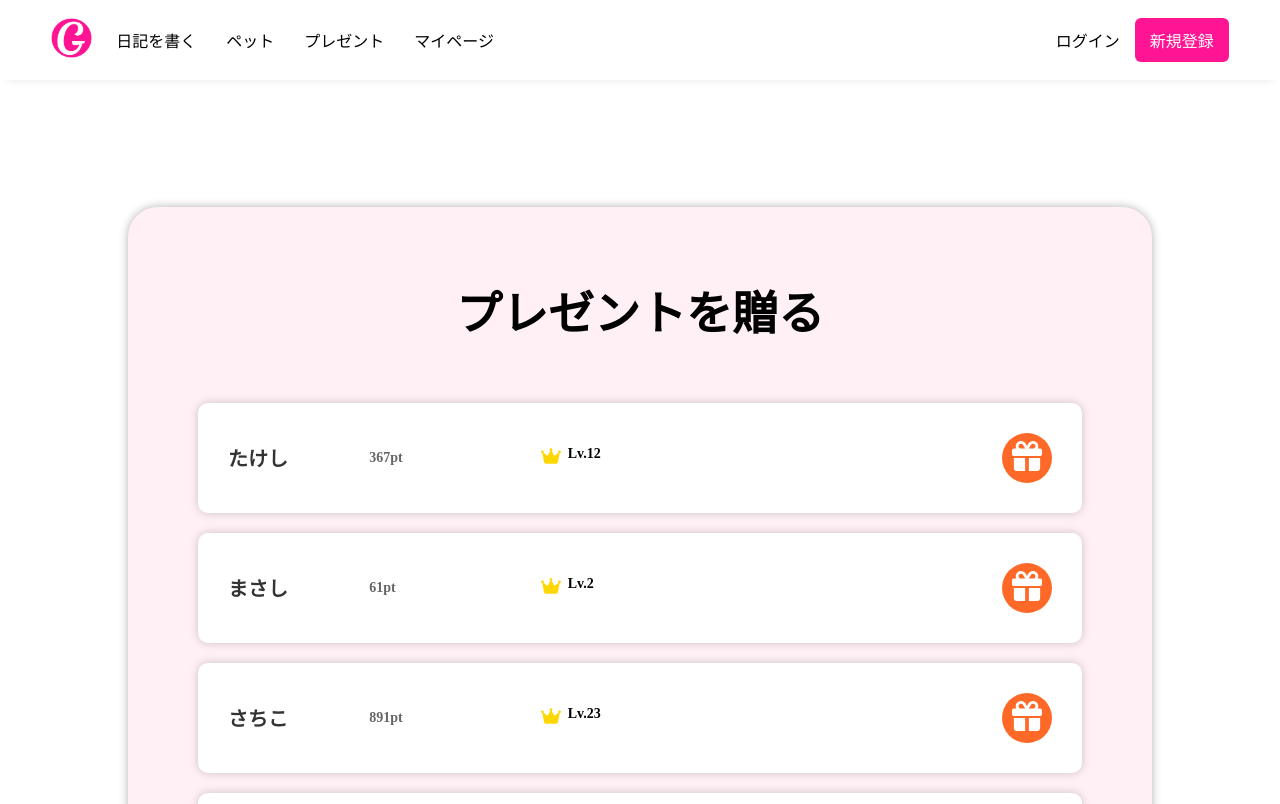
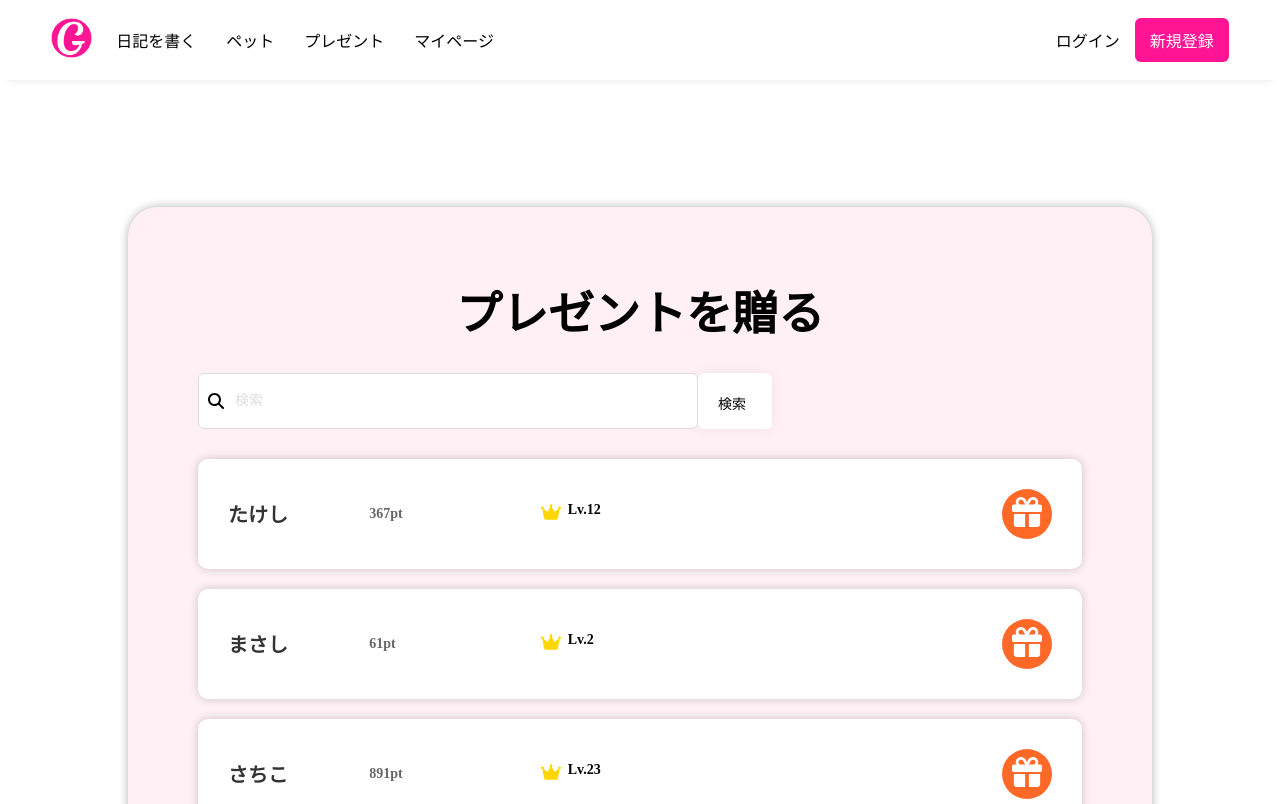
Before and after one commit to motokikonnno/positive-front, a Next.js app: page /Present in a window 1280 px wide. Shown: the top 804 px of the page. Built offline with nearby package versions, Linux system fonts and the light colour scheme.

Commit message:
検索フォーム仮作成

```diff
--- /dev/null
+++ b/src/components/InputSearch.tsx
@@ -0,0 +1,30 @@
+import styles from "../styles/components/InputSearch.module.scss";
+import Image from "next/image";
+import React, { FC } from "react";
+
+type InputSearchType = {
+  searchInputText: string;
+  handleChange: (inputValueText: string) => void;
+};
+
+// eslint-disable-next-line react/display-name
+export const InputSearch: FC<InputSearchType> = React.memo(({ searchInputText, handleChange }) => {
+  return (
+    <div className={styles.inputWrap}>
+
+      <div className={styles.inputElement}>
+        <Image src={"/icon/search.svg"} width={16} height={16} alt="search" />
+      </div>
+      <input
+        type="text"
+        placeholder="検索"
+        className={styles.inputSearch}
+        value={searchInputText}
+        onChange={(e) => {
+          handleChange(e.target.value);
+        }}
+      />
+
+    </div>
+  );
+});
--- a/src/pages/Present.tsx
+++ b/src/pages/Present.tsx
@@ -1,14 +1,25 @@
 import type { NextPage } from "next";
-import { useState } from "react";
+import { useState, useCallback } from "react";
+import { InputSearch } from "../components/InputSearch";
 import { Layout } from "../components/Layout";
 import { PresentList } from "../components/PresentList";
 import styles from "../styles/pages/Present.module.scss";
 
 const Present: NextPage = () => {
+  const [SearchInputText, setSearchInputText] = useState("");
+
+  const handleChange = useCallback((e: string) => {
+    setSearchInputText(e);
+  }, [SearchInputText]);
+
   return (
     <Layout>
       <div className={styles.background}>
         <h1 className={styles.title}>プレゼントを贈る</h1>
+        <div className={styles.InputSearchContainer}>
+          <InputSearch handleChange={handleChange} searchInputText={SearchInputText} />
+          <div className={styles.searchButton}>検索</div>
+        </div>
         {Peoples.map((people) => {
           return <PresentList people={people} key={people.name} />;
         })}
--- /dev/null
+++ b/src/styles/components/InputSearch.module.scss
@@ -0,0 +1,35 @@
+@import "/src/styles/variables.scss";
+
+.inputWrap {
+  position: relative;
+  height: fit-content;
+}
+
+.inputElement {
+  position: absolute;
+  top: 0;
+  left: 0;
+  display: grid;
+  place-content: center;
+  width: 36px;
+  height: 56px;
+}
+
+.inputSearch {
+  width: 500px;
+  height: 56px;
+  padding-left: 36px;
+  border: 1px solid #DDDDDD;
+  border-radius: 6px;
+  background-color: #ffff;
+}
+
+.inputSearch::placeholder {
+  color: #DDDDDD;
+}
+
+.searchFormWrap {
+  // display: flex;
+  // gap: 10px;
+  // width: 100%;
+}
--- a/src/styles/pages/Present.module.scss
+++ b/src/styles/pages/Present.module.scss
@@ -11,7 +11,22 @@
 
 .title {
   text-align: center;
-  margin-bottom: 60px;
+  margin-bottom: 30px;
   font-size: 46px;
   font-weight: bold;
 }
+
+.InputSearchContainer {
+  display: flex;
+  margin-bottom: 30px;
+  // width: 45%;
+}
+
+.searchButton {
+  width: 74px;
+  height: 56px;
+  padding: 20px;
+  border-radius: 6px;
+  background-color: #ffff;
+  box-shadow: 0 0 14px 0 rgba(0, 0, 0, 0.06);
+}
```
Also changed, not shown: public/icon/search.svg (added).
